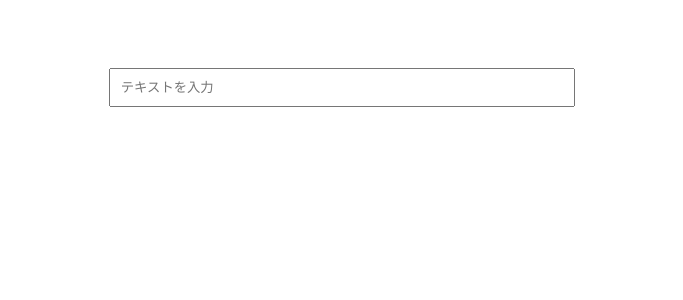
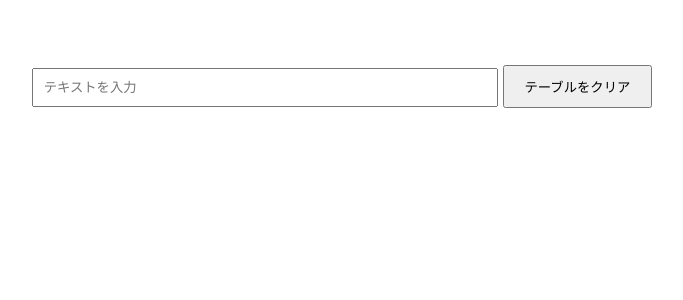
Before and after one commit to keitakiuchi/textsaver, a Flask app: page / in a window 1280 px wide. Shown: the top 300 px of the page, without its empty margins (298-981 px from the left). Run offline with Flask 2, Linux system fonts and the light colour scheme; some libraries are stand-ins or nearby versions.

Commit message:
Update index.html

```diff
--- a/templates/index.html
+++ b/templates/index.html
@@ -10,7 +10,7 @@
 <body>
     <div id="app">
         <input type="text" id="textInput" placeholder="テキストを入力">
-        <!-- 送信ボタンを削除 -->
+        <button id="clearButton">テーブルをクリア</button>
     </div>
 
     <script src="{{ url_for('static', filename='script.js') }}"></script>
```
